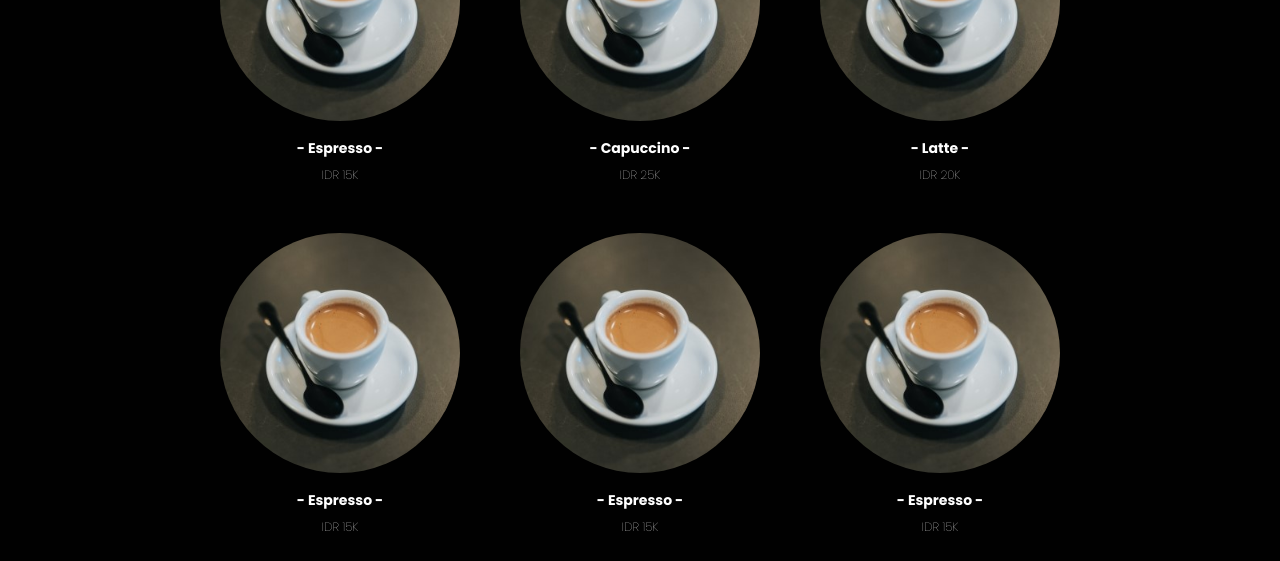
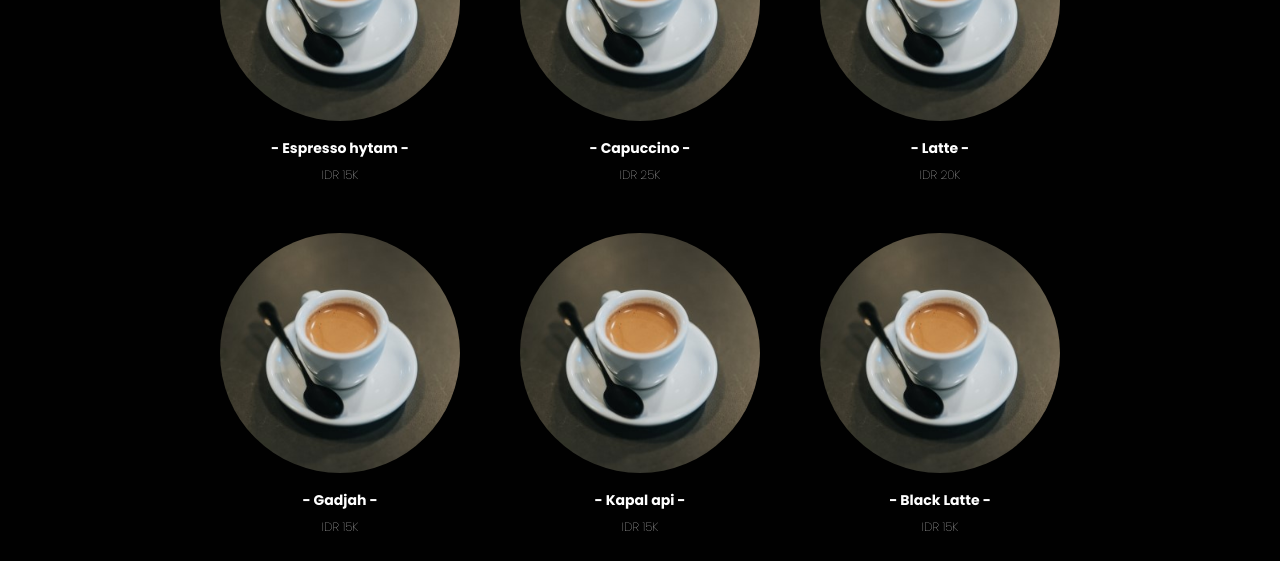
Before and after one commit to ZxFad/Wilson-Coffee, a plain HTML site: page index.html in a window 1280 px wide. Shown: the part 1780-2341 px from the top of the page. Drawn offline with nearby package versions, Linux system fonts and the light colour scheme.

Commit message:
Update index.html

```diff
--- a/index.html
+++ b/index.html
@@ -4,7 +4,7 @@
     <meta charset="UTF-8" />
     <meta http-equiv="X-UA-Compatible" content="IE=edge" />
     <meta name="viewport" content="width=device-width, initial-scale=1.0" />
-    <title>Wilson Coffee</title>
+    <title>DeezNuts Coffee</title>
 
     <link rel="preconnect" href="https://fonts.googleapis.com" />
     <link rel="preconnect" href="https://fonts.gstatic.com" crossorigin />
@@ -114,7 +114,7 @@
       <div class="row">
         <div class="menu-card">
           <img src="img/menu/1.jpg" alt="Espresso" class="menu-card-img" />
-          <h3 class="menu-card-title">- Espresso -</h3>
+          <h3 class="menu-card-title">- Espresso hytam -</h3>
           <p class="menu-card-price">IDR 15K</p>
         </div>
         <div class="menu-card">
@@ -129,17 +129,17 @@
         </div>
         <div class="menu-card">
           <img src="img/menu/1.jpg" alt="Espresso" class="menu-card-img" />
-          <h3 class="menu-card-title">- Espresso -</h3>
+          <h3 class="menu-card-title">- Gadjah -</h3>
           <p class="menu-card-price">IDR 15K</p>
         </div>
         <div class="menu-card">
           <img src="img/menu/1.jpg" alt="Espresso" class="menu-card-img" />
-          <h3 class="menu-card-title">- Espresso -</h3>
+          <h3 class="menu-card-title">- Kapal api -</h3>
           <p class="menu-card-price">IDR 15K</p>
         </div>
         <div class="menu-card">
           <img src="img/menu/1.jpg" alt="Espresso" class="menu-card-img" />
-          <h3 class="menu-card-title">- Espresso -</h3>
+          <h3 class="menu-card-title">- Black Latte -</h3>
           <p class="menu-card-price">IDR 15K</p>
         </div>
       </div>
```
